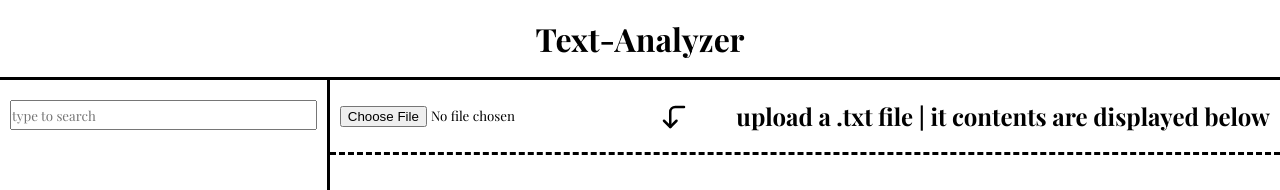
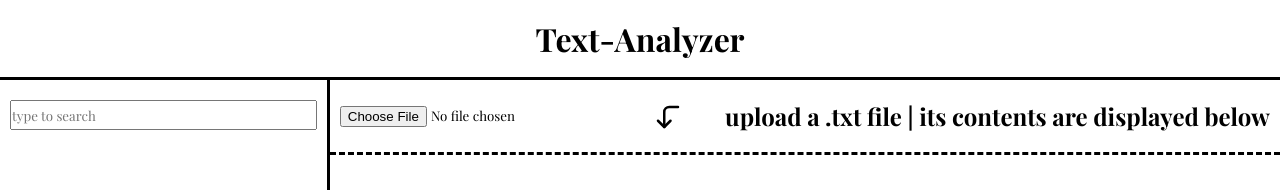
Before and after one commit to 0sorojo/text-analyzer, a React (Create React App) app: page / in a window 1280 px wide. Shown: the top 190 px of the page. Built offline with nearby package versions, Linux system fonts and the light colour scheme; a web font is replaced by a local one.

Commit message:
added s to it

```diff
--- a/src/ImportFromFileComponent.js
+++ b/src/ImportFromFileComponent.js
@@ -37,7 +37,7 @@ const ImportFromFileComponent = ({ content, setContent }) => {
           />
           <FiCornerLeftDown className='icon' />
           <h2 className='content-title'>
-            upload a .txt file | it contents are displayed below
+            upload a .txt file | its contents are displayed below
           </h2>
         </div>
 
```
